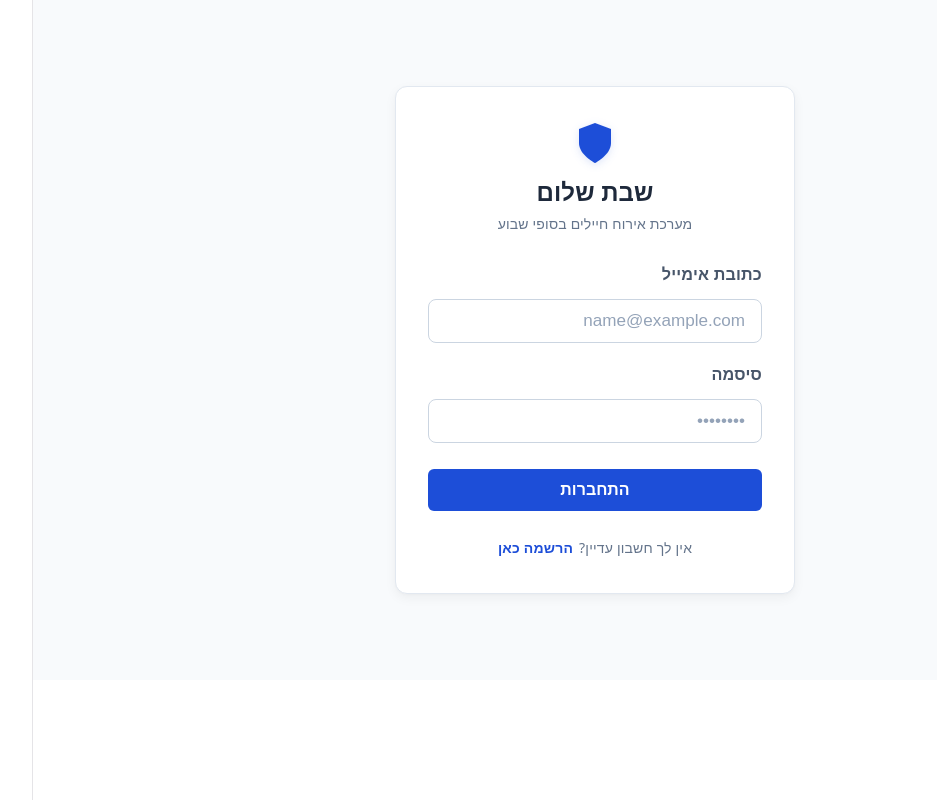
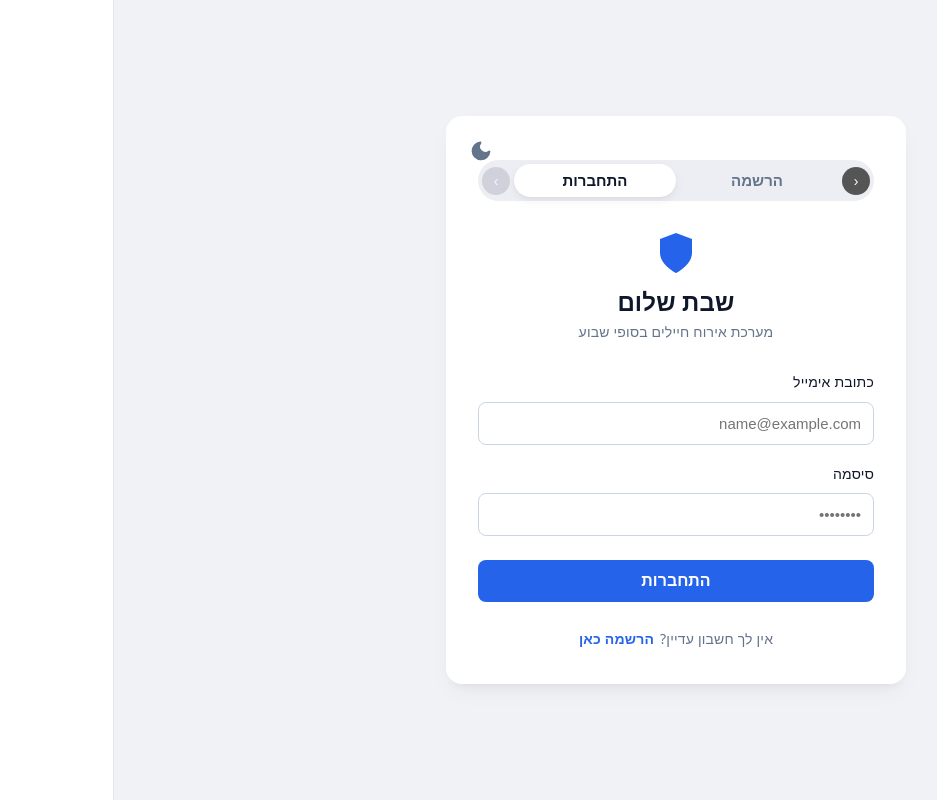
Before and after one commit to yareman1998/hosting_for_shabat, a React (Vite) app in the folder Frontend/: page /login in a window 1280 px wide. Shown: the whole page, without its empty margins (146-1083 px from the left). Built offline with nearby package versions, Linux system fonts and the light colour scheme; no server answers.

Commit message:
feat: implement dark mode theme toggle and enhance login/register UI

```diff
--- a/Frontend/src/pages/Login/Login.css
+++ b/Frontend/src/pages/Login/Login.css
@@ -1,151 +1,270 @@
-/* Container that centers the login card on the screen */
+/* --- Theme Variables --- */
+:root {
+  /* Light Mode Defaults */
+  --bg-viewport: #f0f2f5;
+  --bg-card: #ffffff;
+  --bg-pill: #edeef3;
+  --bg-pill-active: #ffffff;
+  --text-main: #0f172a;
+  --text-muted: #64748b;
+  --bg-input: #ffffff;
+  --border-input: #cbd5e1;
+  --arrow-bg: #555555;
+  --arrow-disabled: #b4b8c4;
+  --shadow-card: rgba(0, 0, 0, 0.05);
+}
+
+/* Dark Mode Overrides */
+.dark-theme {
+  --bg-viewport: #0f172a;
+  --bg-card: #1e293b;
+  --bg-pill: #334155;
+  --bg-pill-active: #f8fafc;
+  --text-main: #f8fafc;
+  --text-muted: #94a3b8;
+  --bg-input: #334155;
+  --border-input: #475569;
+  --arrow-bg: #475569;
+  --arrow-disabled: #334155;
+  --shadow-card: rgba(0, 0, 0, 0.3);
+}
+
+/* --- Core Container Alignment --- */
 .login-container {
   display: flex;
   justify-content: center;
   align-items: center;
-  min-height: 85vh;
-  padding: 20px;
-  direction: rtl; /* Ensures right-to-left layout for Hebrew text */
-  font-family: system-ui, -apple-system, BlinkMacSystemFont, 'Segoe UI', Roboto, sans-serif;
-  background-color: #f8fafc;
+  min-height: 100vh;
+  background-color: var(--bg-viewport);
+  padding: 24px;
+  box-sizing: border-box;
+  transition: background-color 0.3s ease;
 }
 
-/* The card housing the login form */
 .login-card {
+  background-color: var(--bg-card);
+  border-radius: 16px;
+  padding: 32px;
   width: 100%;
-  max-width: 400px;
-  padding: 32px;
-  border-radius: 12px;
-  background-color: #ffffff;
-  border: 1px solid #e2e8f0;
-  box-shadow: 0 4px 12px rgba(0, 0, 0, 0.05), 0 1px 3px rgba(0, 0, 0, 0.02);
+  max-width: 460px;
+  box-shadow: 0 10px 25px -5px var(--shadow-card), 0 8px 10px -6px var(--shadow-card);
+  box-sizing: border-box;
+  direction: rtl;
+  position: relative; /* Essential for absolute positioning the theme toggle button */
+  transition: background-color 0.3s ease, box-shadow 0.3s ease;
 }
 
-/* Header styling (Logo, Title, Subtitle) */
+/* --- Theme Toggle Button --- */
+.theme-toggle-btn {
+  position: absolute;
+  top: 18px;
+  left: 18px;
+  background: transparent;
+  border: none;
+  cursor: pointer;
+  padding: 6px;
+  border-radius: 50%;
+  display: flex;
+  align-items: center;
+  justify-content: center;
+  transition: background-color 0.2s, transform 0.2s;
+  z-index: 50; /* 🔒 Forces the button to stay on the top layer */
+}
+
+.theme-toggle-btn:hover {
+  background-color: var(--bg-pill);
+  transform: scale(1.05);
+}
+
+/* Styled specifically to match your theme colors beautifully */
+.theme-icon {
+  width: 22px;
+  height: 22px;
+}
+
+/* --- Navigation Pill Toggle --- */
+.auth-toggle-wrapper {
+  display: flex;
+  justify-content: center;
+  margin-bottom: 28px;
+  width: 100%;
+  margin-top: 12px;
+}
+
+.auth-toggle-pill {
+  display: flex;
+  align-items: center;
+  justify-content: space-between;
+  background-color: var(--bg-pill);
+  border-radius: 30px;
+  padding: 4px;
+  width: 100%;
+  box-sizing: border-box;
+}
+
+.toggle-options-container {
+  display: flex;
+  flex: 1;
+  margin: 0 4px;
+}
+
+.toggle-btn-option {
+  flex: 1;
+  text-align: center;
+  padding: 8px 0;
+  font-size: 15px;
+  font-weight: 700;
+  color: var(--text-muted);
+  cursor: pointer;
+  border-radius: 20px;
+  border: none;
+  background: transparent;
+  transition: all 0.25s ease;
+}
+
+.toggle-btn-option.active {
+  background-color: var(--bg-pill-active);
+  color: #0f172a; /* Keeps text dark on the white pill slider */
+  box-shadow: 0 4px 10px rgba(0, 0, 0, 0.06), 0 1px 3px rgba(0, 0, 0, 0.03);
+}
+
+.toggle-arrow {
+  width: 28px;
+  height: 28px;
+  border-radius: 50%;
+  border: none;
+  background-color: var(--arrow-bg);
+  color: #ffffff;
+  display: flex;
+  align-items: center;
+  justify-content: center;
+  cursor: pointer;
+  font-size: 14px;
+}
+
+.toggle-arrow.disabled {
+  background-color: var(--arrow-disabled);
+  opacity: 0.5;
+  cursor: not-allowed;
+}
+
+/* --- Header Alignment --- */
 .login-header {
-  display: flex;
-  flex-direction: column;
-  align-items: center;
   text-align: center;
   margin-bottom: 24px;
 }
 
-.login-shield-icon {
-  margin-bottom: 12px;
-  filter: drop-shadow(0 2px 4px rgba(29, 78, 216, 0.15));
-}
-
 .login-header h2 {
-  margin: 0 0 6px 0;
+  color: var(--text-main);
+  margin: 12px 0 4px 0;
   font-size: 24px;
-  font-weight: 700;
-  color: #1e293b;
 }
 
 .login-header p {
+  color: var(--text-muted);
   margin: 0;
   font-size: 14px;
-  color: #64748b;
 }
 
-/* Error message banner */
-.login-error {
-  padding: 12px;
-  margin-bottom: 16px;
-  font-size: 14px;
-  color: #b91c1c;
-  background-color: #fef2f2;
-  border: 1px solid #fee2e2;
-  border-radius: 6px;
-  text-align: right;
+.login-shield-icon {
+  margin: 0 auto;
+  display: block;
 }
 
-/* Form structure */
+/* --- Form Input Fields --- */
 .login-form {
   display: flex;
   flex-direction: column;
+  gap: 16px;
+  width: 100%;
 }
 
 .form-group {
   display: flex;
   flex-direction: column;
-  margin-bottom: 18px;
+  gap: 6px;
+  width: 100%;
+  box-sizing: border-box;
+}
+
+.form-group label {
+  color: var(--text-main);
+  font-size: 14px;
+  font-weight: 500;
   text-align: right;
 }
 
-.form-group label {
-  margin-bottom: 6px;
-  font-size: 14px;
-  font-weight: 600;
-  color: #475569;
+.form-group input,
+.form-group select,
+.form-group textarea {
+  width: 100% !important;
+  padding: 12px;
+  background-color: var(--bg-input) !important;
+  border: 1px solid var(--border-input);
+  border-radius: 8px;
+  color: var(--text-main) !important;
+  font-size: 15px;
+  box-sizing: border-box;
+  outline: none;
+  transition: border-color 0.2s, box-shadow 0.2s;
 }
 
-/* Input boxes with elegant transitions */
-.form-group input {
-  width: 100%;
-  padding: 10px 12px;
-  font-size: 16px;
-  border-radius: 6px;
-  border: 1px solid #cbd5e1;
-  background-color: #ffffff;
-  box-sizing: border-box;
-  color: #334155;
-  transition: border-color 0.2s ease, box-shadow 0.2s ease;
+.form-group input:focus,
+.form-group select:focus,
+.form-group textarea:focus {
+  border-color: #2563eb;
+  box-shadow: 0 0 0 3px rgba(37, 99, 235, 0.1);
 }
 
-.form-group input:focus {
-  outline: none;
-  border-color: #1d4ed8;
-  box-shadow: 0 0 0 3px rgba(29, 78, 216, 0.12);
-}
-
-.form-group input::placeholder {
-  color: #94a3b8;
-  opacity: 1;
-}
-
-/* Login button states */
+/* --- Action Button & Footer --- */
 .login-btn {
   width: 100%;
   padding: 12px;
-  margin-top: 8px;
+  background-color: #2563eb;
+  color: #ffffff;
+  border: none;
+  border-radius: 8px;
   font-size: 16px;
   font-weight: 600;
-  color: #ffffff;
-  background-color: #1d4ed8;
-  border: none;
-  border-radius: 6px;
   cursor: pointer;
-  transition: background-color 0.2s ease;
+  margin-top: 8px;
+  transition: background-color 0.2s;
 }
 
 .login-btn:hover {
-  background-color: #1e40af;
+  background-color: #1d4ed8;
 }
 
 .login-btn:disabled {
-  background-color: #94a3b8;
+  background-color: var(--text-muted);
   cursor: not-allowed;
 }
 
-/* Footer / Switch view link options */
+.login-error {
+  background-color: rgba(239, 68, 68, 0.1);
+  border: 1px solid rgba(239, 68, 68, 0.2);
+  color: #ef4444;
+  padding: 10px;
+  border-radius: 6px;
+  margin-bottom: 16px;
+  text-align: center;
+  font-size: 14px;
+}
+
 .login-footer {
-  display: flex;
-  justify-content: center;
-  gap: 6px;
+  text-align: center;
   margin-top: 24px;
+  color: var(--text-muted);
   font-size: 14px;
-  color: #64748b;
 }
 
 .signup-link {
-  color: #1d4ed8;
+  color: #2563eb;
+  cursor: pointer;
+  margin-right: 6px;
   font-weight: 600;
-  cursor: pointer;
-  transition: color 0.2s ease;
 }
 
 .signup-link:hover {
-  color: #1e40af;
   text-decoration: underline;
 }
--- a/Frontend/src/pages/Login/Login.jsx
+++ b/Frontend/src/pages/Login/Login.jsx
@@ -1,28 +1,35 @@
-import React, { useState } from 'react';
-import { useNavigate } from 'react-router-dom';
+import React, { useState, useEffect } from 'react';
+import { useNavigate, useLocation } from 'react-router-dom';
 import axios from 'axios';
 import './Login.css';
 
 export default function Login({ onLoginSuccess }) {
-  // Reverted key back to 'username' to satisfy the backend schema
   const [formData, setFormData] = useState({ username: '', password: '' });
   const [error, setError] = useState('');
   const [loading, setLoading] = useState(false);
+
+  // Initialize theme from localStorage, default to light mode
+  const [isDark, setIsDark] = useState(() => localStorage.getItem('theme') === 'dark');
+
   const navigate = useNavigate();
+  const location = useLocation();
+
+  const isLoginActive = location.pathname === '/login' || location.pathname === '/';
+
+  // Synchronize layout dark-theme classes
+  useEffect(() => {
+    if (isDark) {
+      document.body.classList.add('dark-theme');
+      localStorage.setItem('theme', 'dark');
+    } else {
+      document.body.classList.remove('dark-theme');
+      localStorage.setItem('theme', 'light');
+    }
+  }, [isDark]);
 
   const fieldsConfig = [
-    {
-      id: 'username', // Changed back to 'username'
-      label: 'כתובת אימייל',
-      type: 'email',
-      placeholder: 'name@example.com',
-    },
-    {
-      id: 'password',
-      label: 'סיסמה',
-      type: 'password',
-      placeholder: '••••••••',
-    }
+    { id: 'username', label: 'כתובת אימייל', type: 'email', placeholder: 'name@example.com' },
+    { id: 'password', label: 'סיסמה', type: 'password', placeholder: '••••••••' }
   ];
 
   const handleChange = (e) => {
@@ -36,65 +43,92 @@ export default function Login({ onLoginSuccess }) {
     setLoading(true);
 
     try {
-      // Sends payload containing { username, password }
       const response = await axios.post('http://localhost:8000/api/auth/login', formData, {
         headers: { 'Content-Type': 'application/json' }
       });
 
       if (response.data && response.data.access_token) {
         localStorage.setItem('token', response.data.access_token);
-
-        if (onLoginSuccess) {
-          await onLoginSuccess();
-        }
-
+        if (onLoginSuccess) await onLoginSuccess();
         navigate('/');
-      } else {
-        setError('שגיאה בקבלת מפתח התחברות מהשרת.');
       }
     } catch (err) {
-      console.error("Login request failed:", err);
-
-      if (err.response && err.response.data && err.response.data.detail) {
-        const detail = err.response.data.detail;
-
-        if (typeof detail === 'string') {
-          setError(detail);
-        } else if (Array.isArray(detail)) {
-          const parsedErrors = detail.map(errObj => `${errObj.loc[1] || 'קלט'}: ${errObj.msg}`).join(', ');
-          setError(parsedErrors);
-        } else {
-          setError('נתונים לא תקינים נשלחו לשרת.');
-        }
-      } else {
-        setError('כתובת אימייל או סיסמה שגויים. אנא נסה שוב.');
-      }
+      setError('כתובת אימייל או סיסמה שגויים.');
     } finally {
       setLoading(false);
     }
   };
 
-  function renderFields() {
-    return fieldsConfig.map((field) => (
-      <div className="form-group" key={field.id}>
-        <label htmlFor={field.id}>{field.label}</label>
-        <input
-          type={field.type}
-          id={field.id}
-          required
-          placeholder={field.placeholder}
-          value={formData[field.id]}
-          onChange={handleChange}
-        />
-      </div>
-    ));
-  }
-
   return (
     <div className="login-container">
       <div className="login-card">
+
+        {/* Floating Theme Switcher Button */}
+        <button
+          type="button"
+          className="theme-toggle-btn"
+          onClick={() => setIsDark(!isDark)}
+          title={isDark ? "מצב בהיר" : "מצב כהה"}
+        >
+          {isDark ? (
+            <svg className="theme-icon" viewBox="0 0 24 24" fill="none" stroke="#eab308" strokeWidth="2.5" strokeLinecap="round" strokeLinejoin="round">
+              <circle cx="12" cy="12" r="5" fill="#eab308" />
+              <line x1="12" y1="1" x2="12" y2="3" />
+              <line x1="12" y1="21" x2="12" y2="23" />
+              <line x1="4.22" y1="4.22" x2="5.64" y2="5.64" />
+              <line x1="18.36" y1="18.36" x2="19.78" y2="19.78" />
+              <line x1="1" y1="12" x2="3" y2="12" />
+              <line x1="21" y1="12" x2="23" y2="12" />
+              <line x1="4.22" y1="19.78" x2="5.64" y2="18.36" />
+              <line x1="18.36" y1="5.64" x2="19.78" y2="4.22" />
+            </svg>
+          ) : (
+            <svg className="theme-icon" viewBox="0 0 24 24" fill="none" stroke="#64748b" strokeWidth="2.5" strokeLinecap="round" strokeLinejoin="round">
+              <path d="M21 12.79A9 9 0 1 1 11.21 3 7 7 0 0 0 21 12.79z" fill="#64748b" />
+            </svg>
+          )}
+        </button>
+
+        {/* Navigation Switcher Pill */}
+        <div className="auth-toggle-wrapper">
+          <div className="auth-toggle-pill">
+            <button
+              type="button"
+              className={`toggle-arrow ${!isLoginActive ? 'disabled' : ''}`}
+              onClick={() => navigate('/register')}
+              disabled={!isLoginActive}
+            >
+              ‹
+            </button>
+            <div className="toggle-options-container">
+              <button
+                type="button"
+                className={`toggle-btn-option ${!isLoginActive ? 'active' : ''}`}
+                onClick={() => navigate('/register')}
+              >
+                הרשמה
+              </button>
+              <button
+                type="button"
+                className={`toggle-btn-option ${isLoginActive ? 'active' : ''}`}
+                onClick={() => navigate('/login')}
+              >
+                התחברות
+              </button>
+            </div>
+            <button
+              type="button"
+              className={`toggle-arrow ${isLoginActive ? 'disabled' : ''}`}
+              onClick={() => navigate('/login')}
+              disabled={isLoginActive}
+            >
+              ›
+            </button>
+          </div>
+        </div>
+
         <div className="login-header">
-          <svg width="48" height="48" viewBox="0 0 24 24" fill="#1d4ed8" className="login-shield-icon">
+          <svg width="48" height="48" viewBox="0 0 24 24" fill="#2563eb" className="login-shield-icon">
             <path d="M12 22s8-4 8-10V5l-8-3-8 3v7c0 6 8 10 8 10z" />
           </svg>
           <h2>שבת שלום</h2>
@@ -104,7 +138,19 @@ export default function Login({ onLoginSuccess }) {
         {error && <div className="login-error">{error}</div>}
 
         <form onSubmit={handleSubmit} className="login-form">
-          {renderFields()}
+          {fieldsConfig.map((field) => (
+            <div className="form-group" key={field.id}>
+              <label htmlFor={field.id}>{field.label}</label>
+              <input
+                type={field.type}
+                id={field.id}
+                required
+                placeholder={field.placeholder}
+                value={formData[field.id]}
+                onChange={handleChange}
+              />
+            </div>
+          ))}
 
           <button type="submit" className="login-btn" disabled={loading}>
             {loading ? 'מתחבר...' : 'התחברות'}
--- a/Frontend/src/pages/Register/Register.jsx
+++ b/Frontend/src/pages/Register/Register.jsx
@@ -1,156 +1,180 @@
-import React, { useState } from 'react';
-import { useNavigate } from 'react-router-dom';
+import React, { useState, useEffect } from 'react';
+import { useNavigate, useLocation } from 'react-router-dom';
 import axios from 'axios';
-import './Register.css';
+import '../Login/Login.css';
 
-export default function SignUp() {
-  const navigate = useNavigate();
-  const [error, setError] = useState('');
-  const [loading, setLoading] = useState(false);
-
+export default function Register() {
   const [formData, setFormData] = useState({
     full_name: '',
     email: '',
     phone_number: '',
     password: '',
-    user_type: 'guest',
-    biography: ''
+    user_type: 'guest'
   });
+  const [error, setError] = useState('');
+  const [success, setSuccess] = useState('');
+  const [loading, setLoading] = useState(false);
 
-  const fieldsConfig = [
-    { id: 'full_name', label: 'שם מלא', type: 'text', placeholder: 'ישראל ישראלי' },
-    { id: 'email', label: 'כתובת אימייל', type: 'email', placeholder: 'name@example.com' },
-    { id: 'phone_number', label: 'מספר טלפון', type: 'tel', placeholder: '050-1234567' },
-    { id: 'password', label: 'סיסמה', type: 'password', placeholder: 'לפחות 8 תווים, אות גדולה וספרה' }
-  ];
+  // Initialize theme from localStorage
+  const [isDark, setIsDark] = useState(() => localStorage.getItem('theme') === 'dark');
 
-  const handleInputChange = (e) => {
+  const navigate = useNavigate();
+  const location = useLocation();
+
+  const isLoginActive = location.pathname === '/login';
+
+  // Synchronize layout dark-theme classes
+  useEffect(() => {
+    if (isDark) {
+      document.body.classList.add('dark-theme');
+      localStorage.setItem('theme', 'dark');
+    } else {
+      document.body.classList.remove('dark-theme');
+      localStorage.setItem('theme', 'light');
+    }
+  }, [isDark]);
+
+  const handleChange = (e) => {
     const { id, value } = e.target;
     setFormData((prev) => ({ ...prev, [id]: value }));
-  };
-
-  const handleRoleChange = (role) => {
-    setFormData((prev) => ({ ...prev, user_type: role }));
-  };
-
-  // Pre-validates the fields to perfectly align with your backend Pydantic checks
-  const validateClientSide = () => {
-    const { password } = formData;
-
-    if (password.length < 8) {
-      setError('הסיסמה חייבת להכיל 8 תווים לפחות.');
-      return false;
-    }
-    if (!/[A-Z]/.test(password)) {
-      setError('הסיסמה חייבת להכיל לפחות אות גדולה אחת באנגלית (A-Z).');
-      return false;
-    }
-    if (!/\d/.test(password)) {
-      setError('הסיסמה חייבת להכיל לפחות ספרה אחת (0-9).');
-      return false;
-    }
-    return true;
   };
 
   const handleSubmit = async (e) => {
     e.preventDefault();
     setError('');
-
-    // Trigger local Pydantic mirror check
-    if (!validateClientSide()) return;
-
+    setSuccess('');
     setLoading(true);
 
     try {
-      // 1. Create a filtered payload containing only what the base schema expects
-      const registrationPayload = {
-        email: formData.email,
-        password: formData.password,
-        full_name: formData.full_name,
-        user_type: formData.user_type,
-        phone_number: formData.phone_number
-      };
-
-      // 2. Send registrationPayload instead of the full formData object
-      const response = await axios.post('http://localhost:8000/api/auth/register', registrationPayload, {
+      const response = await axios.post('http://localhost:8000/api/auth/register', formData, {
         headers: { 'Content-Type': 'application/json' }
       });
-
-      if (response.status === 201 || response.status === 200) {
-        navigate('/login');
+      if (response.status === 201) {
+        setSuccess('ההרשמה בוצעה בהצלחה! קוד אימות נשלח אליך.');
       }
     } catch (err) {
-      console.error("Signup failed:", err);
-      if (err.response && err.response.data && err.response.data.detail) {
-        setError(err.response.data.detail);
-      } else {
-        setError('נכשלנו ברישום המשתמש. אנא בדוק את תקינות הנתונים.');
-      }
+      setError('הרשמה נכשלה. אנא ודא שהפרטים אינם רשומים כבר במערכת.');
     } finally {
       setLoading(false);
     }
   };
 
-  function renderFields() {
-    return fieldsConfig.map((field) => (
-      <div className="form-group" key={field.id}>
-        <label htmlFor={field.id}>{field.label}</label>
-        <input
-          type={field.type}
-          id={field.id}
-          required
-          placeholder={field.placeholder}
-          value={formData[field.id]}
-          onChange={handleInputChange}
-        />
-      </div>
-    ));
-  }
+  return (
+    <div className="login-container">
+      <div className="login-card">
 
-  return (
-    <div className="signup-container">
-      <div className="signup-card">
-        <div className="signup-header">
-          <svg width="44" height="44" viewBox="0 0 24 24" fill="#1d4ed8" className="signup-shield-icon">
-            <path d="M12 22s8-4 8-10V5l-8-3-8 3v7c0 6 8 10 8 10z" />
-          </svg>
-          <h2>הרשמה למערכת</h2>
-          <p>הצטרפו לקהילת שבת שלום לאירוח חיילים</p>
-        </div>
+        {/* Floating Theme Switcher Button */}
+        <button
+          type="button"
+          className="theme-toggle-btn"
+          onClick={() => setIsDark(!isDark)}
+          title={isDark ? "מצב בהיר" : "מצב כהה"}
+        >
+          {isDark ? (
+            <svg className="theme-icon" viewBox="0 0 24 24" fill="none" stroke="#eab308" strokeWidth="2.5" strokeLinecap="round" strokeLinejoin="round">
+              <circle cx="12" cy="12" r="5" fill="#eab308" />
+              <line x1="12" y1="1" x2="12" y2="3" />
+              <line x1="12" y1="21" x2="12" y2="23" />
+              <line x1="4.22" y1="4.22" x2="5.64" y2="5.64" />
+              <line x1="18.36" y1="18.36" x2="19.78" y2="19.78" />
+              <line x1="1" y1="12" x2="3" y2="12" />
+              <line x1="21" y1="12" x2="23" y2="12" />
+              <line x1="4.22" y1="19.78" x2="5.64" y2="18.36" />
+              <line x1="18.36" y1="5.64" x2="19.78" y2="4.22" />
+            </svg>
+          ) : (
+            <svg className="theme-icon" viewBox="0 0 24 24" fill="none" stroke="#64748b" strokeWidth="2.5" strokeLinecap="round" strokeLinejoin="round">
+              <path d="M21 12.79A9 9 0 1 1 11.21 3 7 7 0 0 0 21 12.79z" fill="#64748b" />
+            </svg>
+          )}
+        </button>
 
-        {error && <div className="signup-error">{error}</div>}
-
-        <form onSubmit={handleSubmit} className="signup-form">
-          <div className="form-group">
-            <label>סוג חשבון</label>
-            <div className="role-selector-group">
+        {/* Navigation Switcher Pill */}
+        <div className="auth-toggle-wrapper">
+          <div className="auth-toggle-pill">
+            <button
+              type="button"
+              className={`toggle-arrow ${!isLoginActive ? 'disabled' : ''}`}
+              onClick={() => navigate('/register')}
+              disabled={!isLoginActive}
+            >
+              ‹
+            </button>
+            <div className="toggle-options-container">
               <button
                 type="button"
-                className={`role-btn ${formData.user_type === 'guest' ? 'active' : ''}`}
-                onClick={() => handleRoleChange('guest')}
+                className={`toggle-btn-option ${!isLoginActive ? 'active' : ''}`}
+                onClick={() => navigate('/register')}
               >
-                חייל / אורח
+                הרשמה
               </button>
               <button
                 type="button"
-                className={`role-btn ${formData.user_type === 'host' ? 'active' : ''}`}
-                onClick={() => handleRoleChange('host')}
+                className={`toggle-btn-option ${isLoginActive ? 'active' : ''}`}
+                onClick={() => navigate('/login')}
               >
-                מארח לשבת
+                התחברות
               </button>
             </div>
+            <button
+              type="button"
+              className={`toggle-arrow ${isLoginActive ? 'disabled' : ''}`}
+              onClick={() => navigate('/login')}
+              disabled={isLoginActive}
+            >
+              ›
+            </button>
+          </div>
+        </div>
+
+        <div className="login-header">
+          <svg width="48" height="48" viewBox="0 0 24 24" fill="#2563eb" className="login-shield-icon">
+            <path d="M12 22s8-4 8-10V5l-8-3-8 3v7c0 6 8 10 8 10z" />
+          </svg>
+          <h2>יצירת חשבון חדש</h2>
+          <p>הצטרף למערכת אירוח החיילים בסופי שבוע</p>
+        </div>
+
+        {error && <div className="login-error">{error}</div>}
+        {success && <div style={{ color: '#4ade80', backgroundColor: 'rgba(74, 222, 128, 0.1)', border: '1px solid rgba(74, 222, 128, 0.2)', padding: '12px', borderRadius: '8px', marginBottom: '16px', textAlign: 'center', fontSize: '14px' }}>{success}</div>}
+
+        <form onSubmit={handleSubmit} className="login-form">
+          <div className="form-group">
+            <label htmlFor="full_name">שם מלא</label>
+            <input type="text" id="full_name" required placeholder="ישראל ישראלי" value={formData.full_name} onChange={handleChange} />
           </div>
 
-          {renderFields()}
+          <div className="form-group">
+            <label htmlFor="email">כתובת אימייל</label>
+            <input type="email" id="email" required placeholder="name@example.com" value={formData.email} onChange={handleChange} />
+          </div>
 
-          <button type="submit" className="signup-btn" disabled={loading}>
-            {loading ? 'מבצע רישום...' : 'צור חשבון חדש'}
+          <div className="form-group">
+            <label htmlFor="phone_number">מספר טלפון</label>
+            <input type="tel" id="phone_number" required placeholder="0501234567" value={formData.phone_number} onChange={handleChange} />
+          </div>
+
+          <div className="form-group">
+            <label htmlFor="password">סיסמה</label>
+            <input type="password" id="password" required placeholder="••••••••" value={formData.password} onChange={handleChange} />
+          </div>
+
+          <div className="form-group">
+            <label htmlFor="user_type">אני רוצה להיות...</label>
+            <select id="user_type" value={formData.user_type} onChange={handleChange}>
+              <option value="guest">חייל/ת (אורח)</option>
+              <option value="host">משפחה מארחת</option>
+            </select>
+          </div>
+
+          <button type="submit" className="login-btn" disabled={loading}>
+            {loading ? 'מבצע הרשמה...' : 'הרשמה'}
           </button>
         </form>
 
-        <div className="signup-footer">
+        <div className="login-footer">
           <span>כבר יש לך חשבון?</span>
-          <span className="login-link" onClick={() => navigate('/login')}>התחבר כאן</span>
+          <span className="signup-link" onClick={() => navigate('/login')}>התחבר כאן</span>
         </div>
       </div>
     </div>
```
